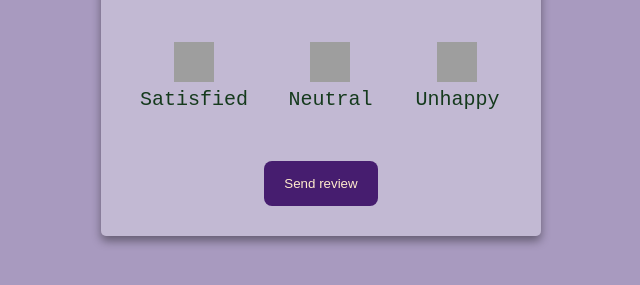
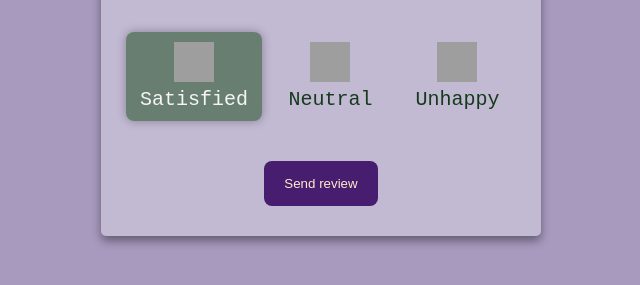
Before and after one commit to HildaAb/UI-feedback, a plain HTML site: page index.html in a window 1280 px wide. Both pictures are taken after a click on the element "Satisfied". Shown: the part 313-598 px from the top of the page, without its empty margins (319-959 px from the left). Drawn offline with Linux system fonts and the light colour scheme; grey boxes are pictures that could not be loaded.

Commit message:
added js functions

```diff
--- a/app.js
+++ b/app.js
@@ -0,0 +1,34 @@
+const ratingEl = document.querySelectorAll(".rating");
+const btnEl = document.querySelector("#btn");
+const containerEl = document.querySelector("#main-container");
+
+let selectedRating = "";
+
+ratingEl.forEach((ratingEl) => {
+  ratingEl.addEventListener("click", (event) => {
+    removeActive();
+
+    selectedRating =
+      event.target.innerText || event.target.parentNode.innerText;
+
+    event.target.classList.add("active");
+    event.target.parentNode.classList.add("active");
+  });
+});
+
+function removeActive() {
+  ratingEl.forEach((ratingEl) => {
+    ratingEl.classList.remove("active");
+  });
+}
+
+btnEl.addEventListener("click", () => {
+  if (selectedRating !== "") {
+    containerEl.innerHTML = `<strong>Thank you!</strong>
+    <br>
+    <br>
+    <strong>Feedback: ${selectedRating}</strong>
+    <p>We'll use your feedback to improve our customer support.</p>
+    `;
+  }
+});
--- a/index.html
+++ b/index.html
@@ -7,20 +7,20 @@
     <link rel="stylesheet" href="style.css" />
   </head>
   <body>
-    <div class="container" id="container">
+    <div class="container" id="main-container">
       <h1 class="heading">Feedback</h1>
       <div class="ratings-container" id="rating-container">
-        <div class="rating active">
+        <div class="rating">
           <img
             src="https://cdn-icons-png.flaticon.com/512/166/166538.png"
           /><smal>Satisfied</smal>
         </div>
-        <div class="rating active" id="rating-container">
+        <div class="rating" id="rating-container">
           <img
             src="https://cdn-icons-png.flaticon.com/512/1791/1791385.png"
           /><smal>Neutral</smal>
         </div>
-        <div class="rating active" id="rating-container">
+        <div class="rating" id="rating-container">
           <img
             src="https://cdn-icons-png.flaticon.com/512/166/166527.png"
           /><smal>Unhappy</smal>
--- a/style.css
+++ b/style.css
@@ -41,7 +41,8 @@ h1 {
   margin: 10px 5px;
 }
 
-.rating:hover .rating.active {
+.rating:hover,
+.rating.active {
   background-color: rgba(15, 68, 16, 0.5);
   color: whitesmoke;
   border-radius: 8px;
```
